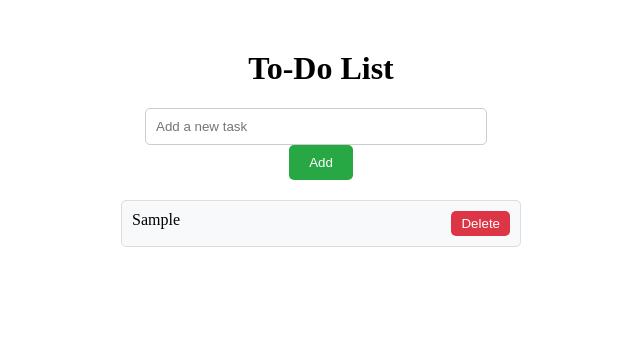
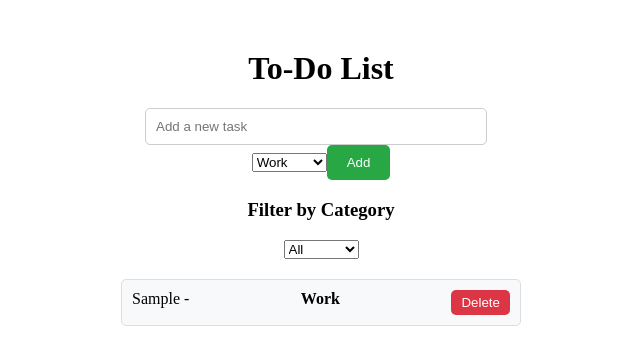
Before and after one commit to MOQRAN/todo-list, an Angular app: page / in a window 1280 px wide. Both pictures are taken after typing "Sample" into the empty fields and a click on the button "Add". Shown: the top 364 px of the page, without its empty margins (319-959 px from the left). Built offline with nearby package versions, Linux system fonts and the light colour scheme.

Commit message:
categories and filters

```diff
--- a/src/app/todo.service.ts
+++ b/src/app/todo.service.ts
@@ -1,22 +1,29 @@
 import { Injectable } from '@angular/core';
+
+export interface Todo {
+  task: string;
+  category: string;
+}
 
 @Injectable({
   providedIn: 'root',
 })
 export class TodoService {
-  todos: string[] = [];
-
-  constructor() {}
+  todos: Todo[] = [];
 
   getTodos() {
     return this.todos;
   }
 
-  addTodo(todo: string) {
-    this.todos.push(todo);
+  addTodo(task: string, category: string) {
+    this.todos.push({ task, category });
   }
 
   deleteTodo(index: number) {
     this.todos.splice(index, 1);
   }
+
+  getTodosByCategory(category: string) {
+    return this.todos.filter(todo => todo.category === category);
+  }
 }
--- a/src/app/todo/todo.component.html
+++ b/src/app/todo/todo.component.html
@@ -1,17 +1,25 @@
 <div class="todo-container">
   <h1>To-Do List</h1>
 
-  <input
-    type="text"
-    [(ngModel)]="newTodo"
-    placeholder="Add a new task"
-    class="input-task"
-  />
+  <input [(ngModel)]="newTodo" placeholder="Add a new task" class="input-task" />
+  <select [(ngModel)]="newCategory" class="category-select">
+    <option value="Work">Work</option>
+    <option value="Personal">Personal</option>
+    <option value="Urgent">Urgent</option>
+  </select>
   <button (click)="addTodo()" class="add-task-btn">Add</button>
 
+  <h3>Filter by Category</h3>
+  <select [(ngModel)]="filterCategory" (change)="filterTodos()" class="category-select">
+    <option value="">All</option>
+    <option value="Work">Work</option>
+    <option value="Personal">Personal</option>
+    <option value="Urgent">Urgent</option>
+  </select>
+
   <ul class="todo-list">
-    <li *ngFor="let todo of todos; let i = index" class="todo-item">
-      {{ todo }}
+    <li *ngFor="let todo of filteredTodos; let i = index" class="todo-item">
+      {{ todo.task }} - <strong>{{ todo.category }}</strong>
       <button (click)="deleteTodo(i)" class="delete-btn">Delete</button>
     </li>
   </ul>
--- a/src/app/todo/todo.component.ts
+++ b/src/app/todo/todo.component.ts
@@ -1,5 +1,5 @@
 import { Component } from '@angular/core';
-import { TodoService } from '../todo.service';
+import { TodoService, Todo } from '../todo.service';
 
 @Component({
   selector: 'app-todo',
@@ -8,20 +8,34 @@ import { TodoService } from '../todo.service';
 })
 export class TodoComponent {
   newTodo: string = '';
-  todos: string[] = [];
+  newCategory: string = 'Work';
+  todos: Todo[] = [];
+  filteredTodos: Todo[] = [];
+  filterCategory: string = '';
 
   constructor(private todoService: TodoService) {
     this.todos = this.todoService.getTodos();
+    this.filteredTodos = this.todos;
   }
 
   addTodo() {
     if (this.newTodo.trim()) {
-      this.todoService.addTodo(this.newTodo.trim());
+      this.todoService.addTodo(this.newTodo.trim(), this.newCategory);
       this.newTodo = '';
+      this.filterTodos();
     }
   }
 
   deleteTodo(index: number) {
     this.todoService.deleteTodo(index);
+    this.filterTodos();
+  }
+
+  filterTodos() {
+    if (this.filterCategory) {
+      this.filteredTodos = this.todoService.getTodosByCategory(this.filterCategory);
+    } else {
+      this.filteredTodos = this.todos;
+    }
   }
 }
```
